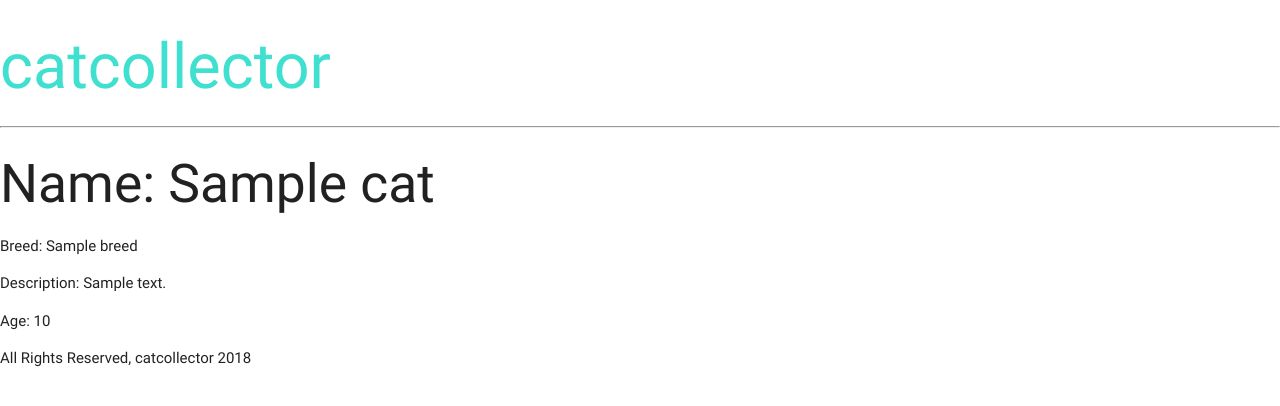
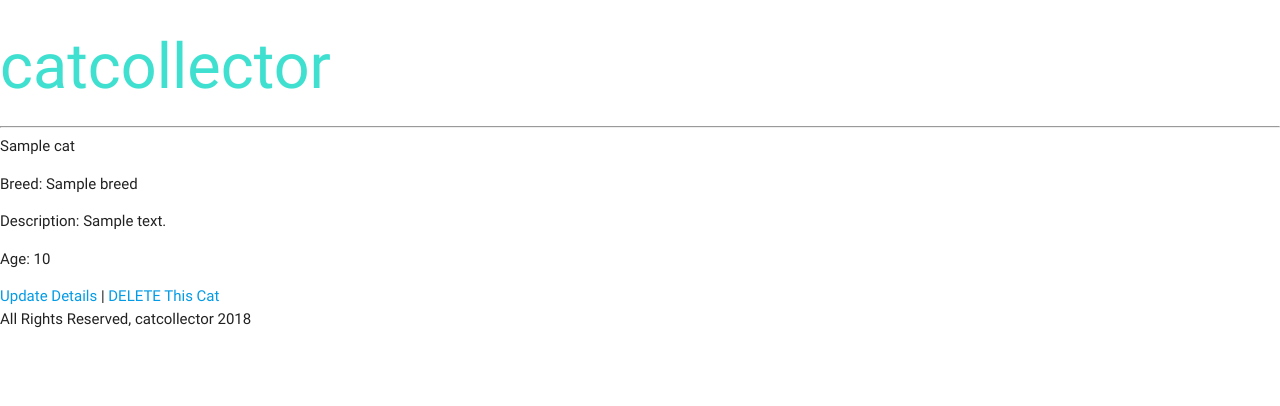
Before and after one commit to evan-woodworth/django-catcollector, a Django app: template main_app/templates/cats/show.html in a window 1280 px wide. Shown: the top 406 px of the page. Run offline with Django 3.2, Linux system fonts and the light colour scheme; the template is opened without the code that fills it: most values are stand-ins (such as "Sample title", 1, 10 or a date in 2020).

Commit message:
urls and views

```diff
--- a/main_app/templates/cats/index.html
+++ b/main_app/templates/cats/index.html
@@ -1,7 +1,8 @@
-<!DOCTYPE html>
 {% extends 'base.html' %}
 {% load static %}
 {% block content %}
+  <a href="/cats/create">Add a New Cat!</a>
+  <hr />
   {% for cat in cats %}
     <a href="/cats/{{cat.id}}">
       <p>Name: {{ cat.name }}</p>
--- a/main_app/templates/cats/show.html
+++ b/main_app/templates/cats/show.html
@@ -1,8 +1,18 @@
 {% extends 'base.html' %}
 {% load static %}
 {% block content %}
-    <h2> Name: {{ cat.name }}</h1>
-    <p> Breed: {{ cat.breed }}</p>
-    <p> Description: {{ cat.description }}</p>
-    <p> Age: {{ cat.age }}</p>
+    <div class="card-content">
+        <span class="card-title">{{ cat.name }}</span>
+        <p>Breed: {{ cat.breed }}</p>
+        <p>Description: {{ cat.description }}</p>
+        {% if cat.age > 0 %}
+            <p>Age: {{ cat.age }}</p>
+        {% else %}
+            <p>Age: Kitten</p>
+        {% endif %}
+
+        <!-- Add links for update and delete here... -->
+        <a href="{% url 'cats_update' cat.id %}">Update Details</a> |
+        <a href="{% url 'cats_delete' cat.id %}">DELETE This Cat</a>
+    </div>
 {% endblock %}
--- a/main_app/urls.py
+++ b/main_app/urls.py
@@ -5,5 +5,8 @@ urlpatterns = [
     path('about/', views.about, name='about'),
     path('', views.index, name='index'),
     path('cats/', views.cats_index, name='cats_index'),
-    path('cats/<int:cat_id>/', views.cats_show, name='cats_show')
+    path('cats/<int:cat_id>/', views.cats_show, name='cats_show'),
+    path('cats/create/', views.CatCreate.as_view(), name='cats_create'),
+    path('cats/<int:pk>/update/', views.CatUpdate.as_view(), name='cats_update'),
+    path('cats/<int:pk>/delete/', views.CatDelete.as_view(), name='cats_delete'),
 ]
```
Also changed, not shown: main_app/templates/main_app/cat_confirm_delete.html (added, +12 -0 lines), main_app/templates/main_app/cat_form.html (added, +11 -0 lines), main_app/views.py (+22 -0 lines).
